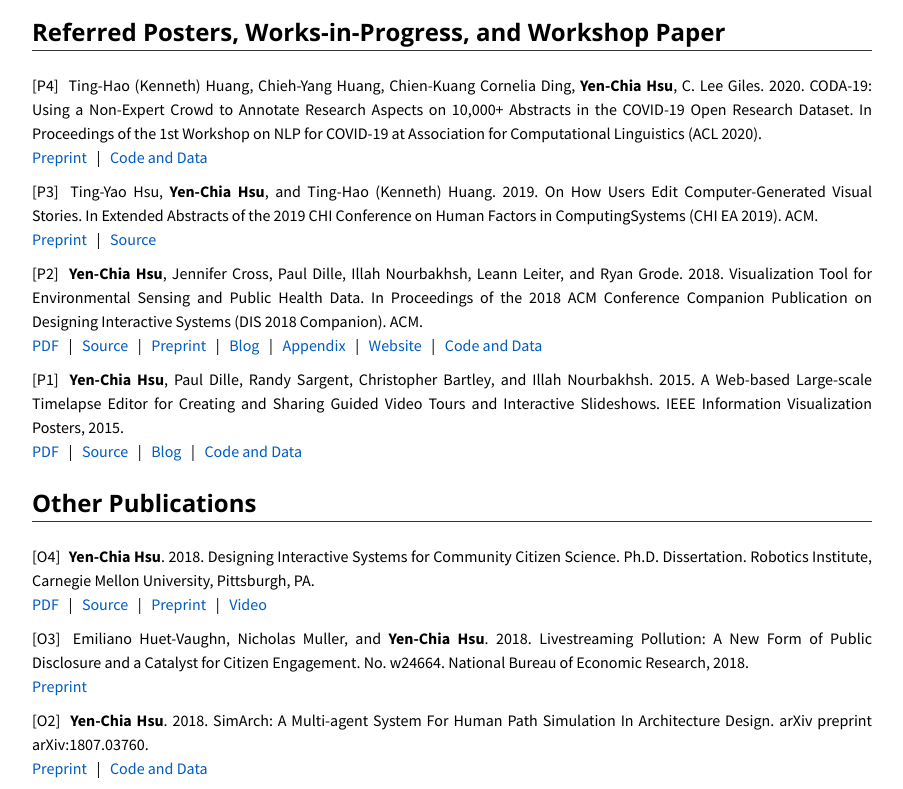
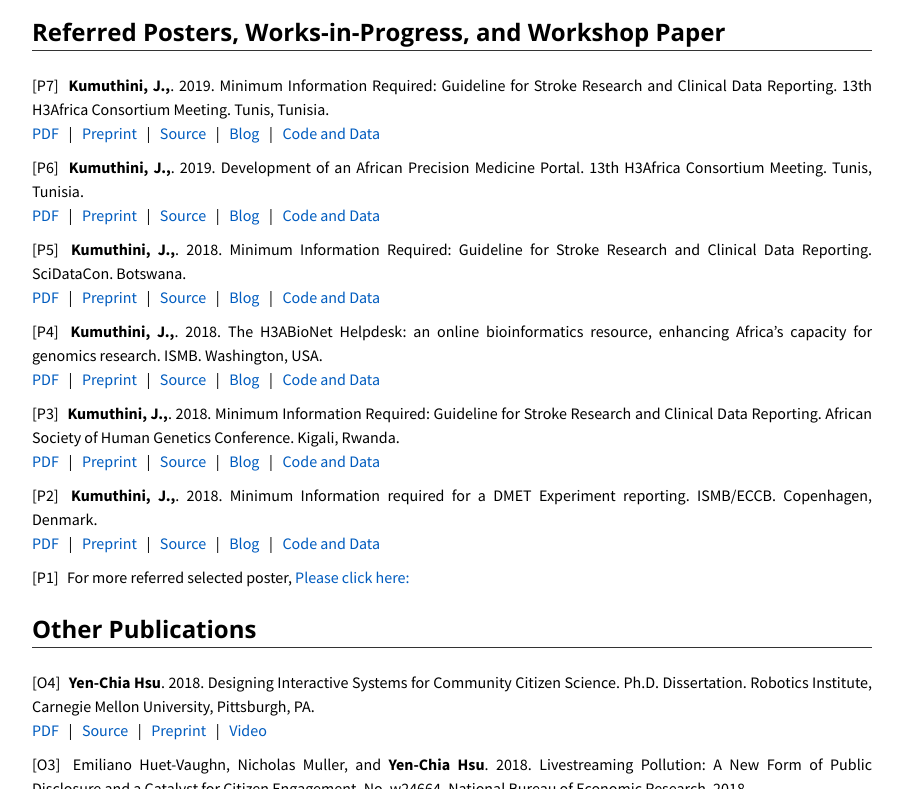
Before and after one commit to ladybird44/judit.github.io, a plain HTML site: page index.html in a window 1280 px wide. Shown: the part 3708-4497 px from the top of the page, without its empty margins (188-1091 px from the left). Drawn offline with nearby package versions, Linux system fonts and the light colour scheme.

Commit message:
Referred Poster added

```diff
--- a/index.html
+++ b/index.html
@@ -304,7 +304,7 @@
             <ol class="publication C-list">
 				<li>
 					<p class="text-small-margin">
-					  For more selected talks and publications article, <a href="https://ladybird44.github.io/judit.github.io/file/CV.pdf" target="_blank">Please click here:</a>
+					  For more selected talks, <a href="https://ladybird44.github.io/judit.github.io/file/CV.pdf" target="_blank">Please click here:</a>
 					</p>
 				</li>
 				<li>
@@ -460,52 +460,97 @@
             <ol class="publication P-list">
 				<li>
 					<p class="text-small-margin">
-                  <b>Yen-Chia Hsu</b>, Paul Dille, Randy Sargent, Christopher Bartley, and Illah Nourbakhsh. 2015. A Web-based Large-scale Timelapse Editor for Creating and Sharing Guided Video Tours and Interactive Slideshows. IEEE Information Visualization Posters, 2015.
-                  <br>
-                  <a href="file/timelapse-editor.pdf" target="_blank">PDF</a>
-                  &nbsp;&nbsp;|&nbsp;&nbsp;
-                  <a href="https://vimeo.com/136251467" target="_blank">Source</a>
-                  &nbsp;&nbsp;|&nbsp;&nbsp;
-                  <a href="https://yenchiah.wordpress.com/2016/05/14/a-web-based-large-scale-timelapse-editor-for-creating-and-sharing-guided-video-tours-and-interactive-slideshows-ieee-vis-2015-poster/" target="_blank">Blog</a>
-                  &nbsp;&nbsp;|&nbsp;&nbsp;
-                  <a href="https://github.com/CMU-CREATE-Lab/timemachine-viewer" target="_blank">Code and Data</a>
+					  For more referred selected poster, <a href="https://ladybird44.github.io/judit.github.io/file/CV.pdf" target="_blank">Please click here:</a>
 					</p>
 				</li>
 				<li>
 					<p class="text-small-margin">
-                  <b>Yen-Chia Hsu</b>, Jennifer Cross, Paul Dille, Illah Nourbakhsh, Leann Leiter, and Ryan Grode. 2018. Visualization Tool for Environmental Sensing and Public Health Data. In Proceedings of the 2018 ACM Conference Companion Publication on Designing Interactive Systems (DIS 2018 Companion). ACM.
+					  <b>Kumuthini, J.,</b>. 2018. Minimum Information required for a DMET Experiment reporting. ISMB/ECCB. Copenhagen, Denmark.
 					  <br>
-                  <a href="file/env-health-channel.pdf" target="_blank">PDF</a>
+					  <a href="file/" target="_blank">PDF</a>
 					  &nbsp;&nbsp;|&nbsp;&nbsp;
-                  <a href="https://dl.acm.org/citation.cfm?id=3197391.3205419" target="_blank">Source</a>
+					  <a href="" target="_blank">Preprint</a>
 					  &nbsp;&nbsp;|&nbsp;&nbsp;
-                  <a href="https://arxiv.org/abs/1804.03263" target="_blank">Preprint</a>
+					  <a href="" target="_blank">Source</a>
 					  &nbsp;&nbsp;|&nbsp;&nbsp;
-                  <a href="https://yenchiah.wordpress.com/2017/08/31/environmental-health-channel-an-online-tool-for-visualizing-sensor-and-health-data/" target="_blank">Blog</a>
+					  <a href="" target="_blank">Blog</a>
 					  &nbsp;&nbsp;|&nbsp;&nbsp;
-                  <a href="file/env-health-channel-focus-group-questions.pdf" target="_blank">Appendix</a>
-                  &nbsp;&nbsp;|&nbsp;&nbsp;
-                  <a href="https://envhealthchannel.org/" target="_blank">Website</a>
-                  &nbsp;&nbsp;|&nbsp;&nbsp;
-                  <a href="https://github.com/CMU-CREATE-Lab/ehp-channel" target="_blank">Code and Data</a>
+					  <a href="" target="_blank">Code and Data</a>
 					</p>
 				</li>
 				<li>
 					<p class="text-small-margin">
-                  Ting-Yao Hsu, <b>Yen-Chia Hsu</b>, and Ting-Hao (Kenneth) Huang. 2019. On How Users Edit Computer-Generated Visual Stories. In Extended Abstracts of the 2019 CHI Conference on Human Factors in ComputingSystems (CHI EA 2019). ACM.
+					  <b>Kumuthini, J.,</b>. 2018. Minimum Information Required: Guideline for Stroke Research and Clinical Data Reporting. African Society of Human Genetics Conference. Kigali, Rwanda.
 					  <br>
-                  <a href="https://arxiv.org/abs/1902.08327" target="_blank">Preprint</a>
+					  <a href="file/" target="_blank">PDF</a>
 					  &nbsp;&nbsp;|&nbsp;&nbsp;
-                  <a href="https://dl.acm.org/citation.cfm?id=3312965" target="_blank">Source</a>
+					  <a href="" target="_blank">Preprint</a>
+					  &nbsp;&nbsp;|&nbsp;&nbsp;
+					  <a href="" target="_blank">Source</a>
+					  &nbsp;&nbsp;|&nbsp;&nbsp;
+					  <a href="" target="_blank">Blog</a>
+					  &nbsp;&nbsp;|&nbsp;&nbsp;
+					  <a href="" target="_blank">Code and Data</a>
 					</p>
 				</li>
 				<li>
 					<p class="text-small-margin">
-                  Ting-Hao (Kenneth) Huang, Chieh-Yang Huang, Chien-Kuang Cornelia Ding, <b>Yen-Chia Hsu</b>, C. Lee Giles. 2020. CODA-19: Using a Non-Expert Crowd to Annotate Research Aspects on 10,000+ Abstracts in the COVID-19 Open Research Dataset. In Proceedings of the 1st Workshop on NLP for COVID-19 at Association for Computational Linguistics (ACL 2020).
+					  <b>Kumuthini, J.,</b>. 2018. The H3ABioNet Helpdesk: an online bioinformatics resource, enhancing Africa’s capacity for genomics research. ISMB. Washington, USA.
 					  <br>
-                  <a href="https://arxiv.org/abs/2005.02367" target="_blank">Preprint</a>
+					  <a href="file/" target="_blank">PDF</a>
 					  &nbsp;&nbsp;|&nbsp;&nbsp;
-                  <a href="https://github.com/windx0303/CODA-19" target="_blank">Code and Data</a>
+					  <a href="" target="_blank">Preprint</a>
+					  &nbsp;&nbsp;|&nbsp;&nbsp;
+					  <a href="" target="_blank">Source</a>
+					  &nbsp;&nbsp;|&nbsp;&nbsp;
+					  <a href="" target="_blank">Blog</a>
+					  &nbsp;&nbsp;|&nbsp;&nbsp;
+					  <a href="" target="_blank">Code and Data</a>
+					</p>
+				</li>
+				<li>
+					<p class="text-small-margin">
+					  <b>Kumuthini, J.,</b>. 2018. Minimum Information Required: Guideline for Stroke Research and Clinical Data Reporting. SciDataCon. Botswana.
+					  <br>
+					  <a href="file/" target="_blank">PDF</a>
+					  &nbsp;&nbsp;|&nbsp;&nbsp;
+					  <a href="" target="_blank">Preprint</a>
+					  &nbsp;&nbsp;|&nbsp;&nbsp;
+					  <a href="" target="_blank">Source</a>
+					  &nbsp;&nbsp;|&nbsp;&nbsp;
+					  <a href="" target="_blank">Blog</a>
+					  &nbsp;&nbsp;|&nbsp;&nbsp;
+					  <a href="" target="_blank">Code and Data</a>
+					</p>
+				</li>
+				<li>
+					<p class="text-small-margin">
+					  <b>Kumuthini, J.,</b>. 2019. Development of an African Precision Medicine Portal. 13th H3Africa Consortium Meeting. Tunis, Tunisia.
+					  <br>
+					  <a href="file/" target="_blank">PDF</a>
+					  &nbsp;&nbsp;|&nbsp;&nbsp;
+					  <a href="" target="_blank">Preprint</a>
+					  &nbsp;&nbsp;|&nbsp;&nbsp;
+					  <a href="" target="_blank">Source</a>
+					  &nbsp;&nbsp;|&nbsp;&nbsp;
+					  <a href="" target="_blank">Blog</a>
+					  &nbsp;&nbsp;|&nbsp;&nbsp;
+					  <a href="" target="_blank">Code and Data</a>
+					</p>
+				</li>
+				<li>
+					<p class="text-small-margin">
+					  <b>Kumuthini, J.,</b>. 2019. Minimum Information Required: Guideline for Stroke Research and Clinical Data Reporting. 13th H3Africa Consortium Meeting. Tunis, Tunisia.
+					  <br>
+					  <a href="file/" target="_blank">PDF</a>
+					  &nbsp;&nbsp;|&nbsp;&nbsp;
+					  <a href="" target="_blank">Preprint</a>
+						&nbsp;&nbsp;|&nbsp;&nbsp;
+					  <a href="" target="_blank">Source</a>
+					  &nbsp;&nbsp;|&nbsp;&nbsp;
+					  <a href="" target="_blank">Blog</a>
+					  &nbsp;&nbsp;|&nbsp;&nbsp;
+					  <a href="" target="_blank">Code and Data</a>
 					</p>
 				</li>
             </ol>
```
Lines whose indentation alone changed are shown as unchanged.
